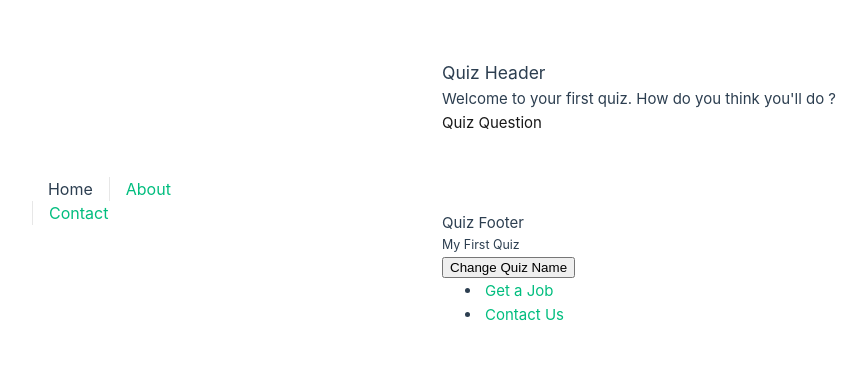
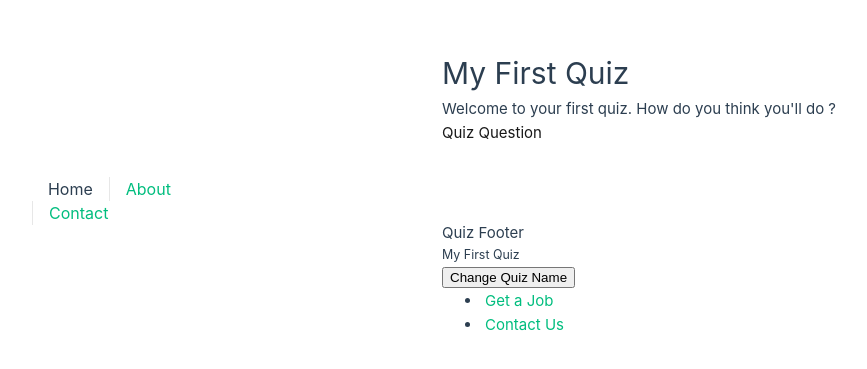
Before and after one commit to jude-n/everythingVue, a Vue app in the folder my-first-vue-project/: page / in a window 1280 px wide. Shown: the part 207-576 px from the top of the page, without its empty margins (198-1065 px from the left). Built offline with nearby package versions, Linux system fonts and the light colour scheme.

Commit message:
Can easily be added to other components

```diff
--- a/my-first-vue-project/src/components/Quiz/QuizHeader.vue
+++ b/my-first-vue-project/src/components/Quiz/QuizHeader.vue
@@ -1,11 +1,14 @@
 <template>
-  <main>
-    <h3>Quiz Header</h3>
-    <p>Welcome to your first quiz. How do you think you'll do ?</p>
-  </main>
+  <header>
+    <h1>{{  state.name }}</h1>
+
+    <p>
+      Welcome to your first quiz. How do you think you'll do ?
+    </p>
+  </header>
 
 </template>
 
 <script setup>
-
+import { state } from "@/stores/quizStore";
 </script>
```
